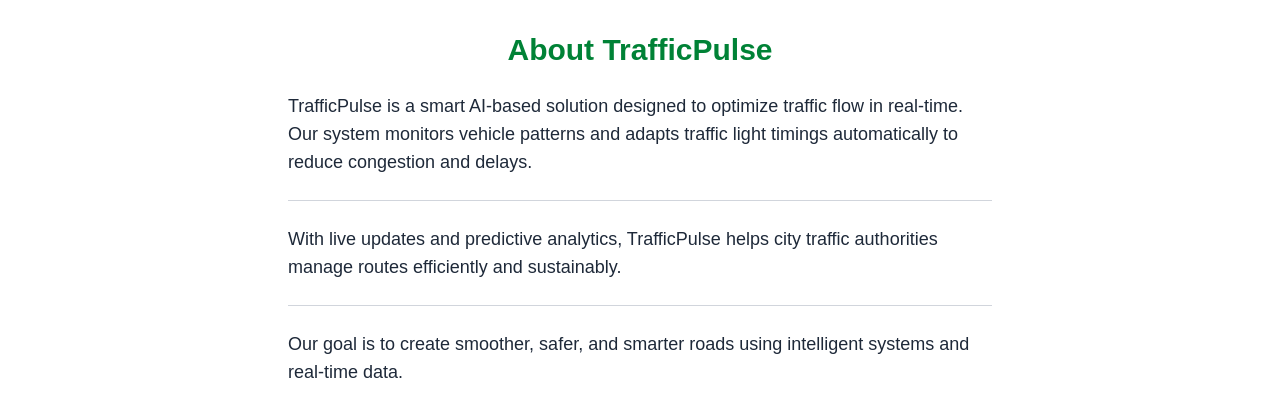
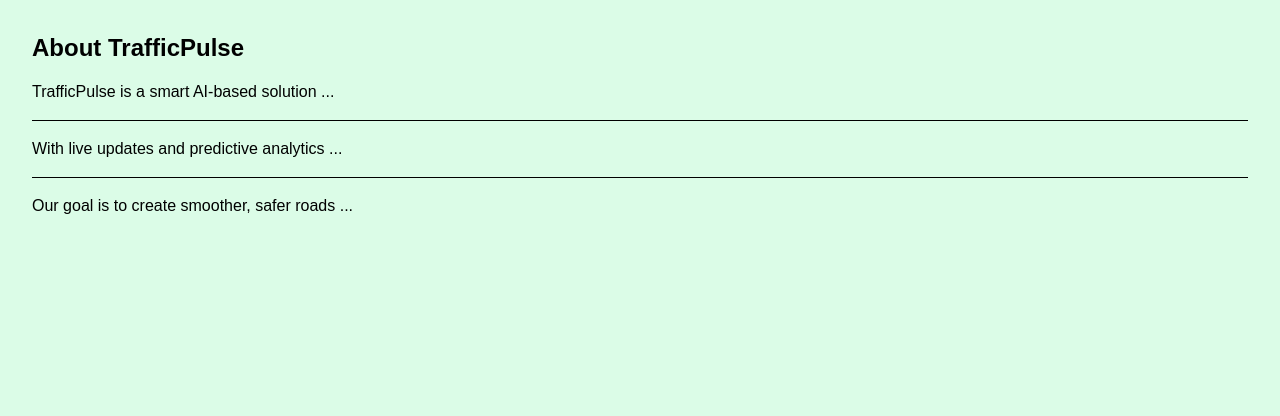
Before and after one commit to PujaRaj356/Test-app, a Next.js app: page /about in a window 1280 px wide. Shown: the top 416 px of the page. Built offline with nearby package versions, Linux system fonts and the light colour scheme.

Commit message:
changes10

```diff
--- a/src/pages/about.js
+++ b/src/pages/about.js
@@ -1,24 +1,12 @@
 export default function About() {
   return (
-    <div className="min-h-screen bg-white text-gray-800 p-8 max-w-3xl mx-auto">
-      <h1 className="text-3xl font-bold mb-6 text-center text-green-700">About TrafficPulse</h1>
-
-      <p className="mb-6 text-lg">
-        TrafficPulse is a smart AI-based solution designed to optimize traffic flow in real-time.
-        Our system monitors vehicle patterns and adapts traffic light timings automatically to reduce congestion and delays.
-      </p>
-
-      <hr className="border-gray-300 mb-6" />
-
-      <p className="mb-6 text-lg">
-        With live updates and predictive analytics, TrafficPulse helps city traffic authorities manage routes efficiently and sustainably.
-      </p>
-
-      <hr className="border-gray-300 mb-6" />
-
-      <p className="text-lg">
-        Our goal is to create smoother, safer, and smarter roads using intelligent systems and real-time data.
-      </p>
+    <div className="min-h-screen bg-green-100 p-8 text-black">
+      <h1 className="text-2xl font-bold mb-4">About TrafficPulse</h1>
+      <p>TrafficPulse is a smart AI-based solution ...</p>
+      <hr className="my-4" />
+      <p>With live updates and predictive analytics ...</p>
+      <hr className="my-4" />
+      <p>Our goal is to create smoother, safer roads ...</p>
     </div>
   );
 }
--- a/src/pages/contact.js
+++ b/src/pages/contact.js
@@ -1,27 +1,12 @@
 export default function Contact() {
   return (
-    <div className="min-h-screen bg-white text-gray-800 p-8 max-w-3xl mx-auto">
-      <h1 className="text-3xl font-bold mb-6 text-center text-green-700">Contact Us</h1>
-
-      <p className="text-lg mb-6 text-center">
-        Have questions, feedback, or need support? We're here to help.
-      </p>
-
-      <ul className="text-lg space-y-4">
-        <li>
-          <strong className="text-gray-700">Email:</strong>{' '}
-          <span className="text-gray-900">contact@trafficpulse.ai</span>
-        </li>
-        <li>
-          <strong className="text-gray-700">Phone:</strong>{' '}
-          <span className="text-gray-900">+91 98765 43210</span>
-        </li>
-        <li>
-          <strong className="text-gray-700">Address:</strong>{' '}
-          <span className="text-gray-900">
-            TrafficPulse HQ, Urban Mobility Center, Chennai, India
-          </span>
-        </li>
+    <div className="min-h-screen bg-yellow-100 p-8 text-black">
+      <h1 className="text-2xl font-bold mb-4">Contact Us</h1>
+      <p>Have questions or feedback? We're here to help.</p>
+      <ul className="mt-4 space-y-2">
+        <li><strong>Email:</strong> contact@trafficpulse.ai</li>
+        <li><strong>Phone:</strong> +91 98765 43210</li>
+        <li><strong>Address:</strong> TrafficPulse HQ, Chennai, India</li>
       </ul>
     </div>
   );
--- a/src/pages/index.js
+++ b/src/pages/index.js
@@ -2,7 +2,7 @@
 
 export default function Home() {
   return (
-    <div className="min-h-screen bg-gray-100 flex flex-col items-center justify-center text-center">
+    <div className="min-h-screen bg-blue-100 flex flex-col items-center justify-center text-center">
       <main>
         <h1 className="text-3xl font-bold mb-6 text-black">Welcome to the Homepage</h1>
 
@@ -10,7 +10,6 @@
           <Link href="/contact">
             <a className="px-4 py-2 bg-blue-500 text-white rounded hover:bg-blue-600 transition">Contact</a>
           </Link>
-
           <Link href="/about">
             <a className="px-4 py-2 bg-green-500 text-white rounded hover:bg-green-600 transition">About</a>
           </Link>
```
